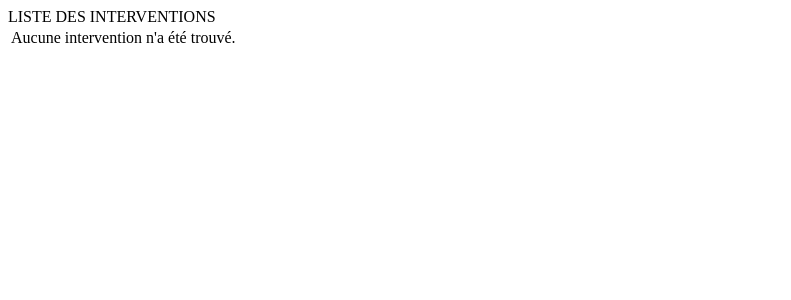
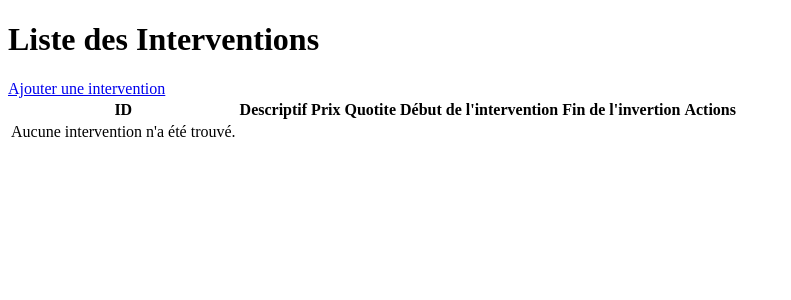
Before and after one commit to ZakinaA/24KEONEWS, a Symfony app: template templates/intervention/lister.html.twig in a window 1280 px wide. Shown: the top 300 px of the page, without its empty margins (0-791 px from the left). Run offline with Twig, Linux system fonts and the light colour scheme; the template is opened without the code that fills it, so the values that code supplies are empty; some libraries are stand-ins or nearby versions.

Commit message:
Refonte de l'interface lister avec boutons d'actions (ajouter, supprimer, modifier, confirmation de suppression, ..)

```diff
--- a/templates/intervention/lister.html.twig
+++ b/templates/intervention/lister.html.twig
@@ -1,33 +1,51 @@
 <!DOCTYPE html>
-<html>
+<html lang="fr">
 <head>
     <meta charset="UTF-8">
-        <title>{% block title %}Welcome!{% endblock %}</title>
+    <meta name="viewport" content="width=device-width, initial-scale=1.0">
+    <title>
+        {% block title %}Liste des interventions{% endblock %}
+    </title>
     {% block stylesheets %}{% endblock %}
 </head>
 <body>
-        {% block body %}{% endblock %}
-        {% block javascripts %}{% endblock %}
+    <h1>Liste des Interventions</h1>
+    <a href="{{ path('app_intervention_ajouter') }}">Ajouter une intervention</a>
 
-		LISTE DES INTERVENTIONS</br>
     <table>
+        <thead>
+            <tr>
+                <th>ID</th>
+                <th>Descriptif</th>
+                <th>Prix</th>
+                <th>Quotite</th>
+                <th>Début de l'intervention</th>
+                <th>Fin de l'invertion</th>
+                <th>Actions</th>
+            </tr>
+        </thead>
+        <tbody>
             {% for i in pInterventions %}
                 <tr>
-                <td><a href="{{ path('app_intervention_consulter', { 'id': i.id }) }}">{{ i.id }}</a></td>
-                <td><a href="{{ path('app_intervention_consulter', { 'id': i.id }) }}">{{ i.descriptif }}</a></td>
-                <td><a href="{{ path('app_intervention_consulter', { 'id': i.id }) }}">{{ i.prix }}</a></td>
-                <td><a href="{{ path('app_intervention_consulter', { 'id': i.id }) }}">{{ i.quotite }}</a></td>
-                <td><a href="{{ path('app_intervention_consulter', { 'id': i.id }) }}">{{ i.dateDebut|date("d/m/Y") }}</a></td>
-                <td><a href="{{ path('app_intervention_consulter', { 'id': i.id }) }}">{{ i.dateFin|date("d/m/Y") }}</a></td>
-                <td><a href="{{ path('app_intervention_consulter', { 'id': i.id }) }}">{{ i.professionnel.nom }}</a></td>
-                <td><a href="{{ path('app_intervention_modifier', { id: i.id }) }}">Modifier</a></td>
-		        <td><a href="{{ path('app_intervention_supprimer', { id: i.id }) }}" onclick="return confirm('Êtes-vous sûr de vouloir supprimer ce professionnel ?')">Supprimer</a></td>
+                    <td>{{ i.id }}</td>
+                    <td>{{ i.descriptif }}</td>
+                    <td>{{ i.prix }}</td>
+                    <td>{{ i.quotite }}</td>
+                    <td>{{ i.dateDebut|date("d/m/Y") }}</td>
+                    <td>{{ i.dateFin|date("d/m/Y") }}</td>
+                    <td>
+                        <a href="{{ path('app_intervention_consulter', { id: i.id }) }}">Consulter</a> |
+                        <a href="{{ path('app_intervention_modifier', { id: i.id }) }}">Modifier</a> |
+                        <a href="{{ path('app_intervention_supprimer', { id: i.id }) }}" onclick="return confirm('Êtes-vous sûr de vouloir supprimer cette intervention?')">Supprimer</a></td>
                 </tr>
             {% else %}
                 <tr>
                     <td>Aucune intervention n'a été trouvé.</td>
                 </tr>
             {% endfor %}
+        </tbody>
     </table>
+
+    {% block javascripts %}{% endblock %}
 </body>
 </html>
```
Lines whose indentation alone changed are shown as unchanged.
